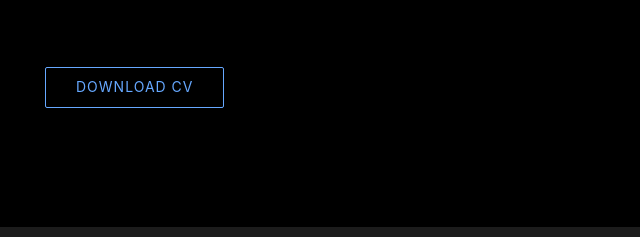
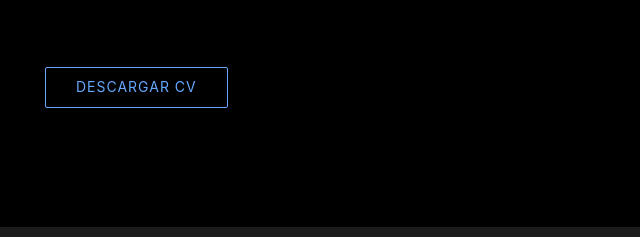
Before and after one commit to jotad9/portfolio, a website built with Vite: page index.html in a window 1280 px wide. Shown: the part 377-614 px from the top of the page, 0-640 px from the left. Built offline with nearby package versions, Linux system fonts and the light colour scheme.

Commit message:
subo cv al proyecto

```diff
--- a/index.html
+++ b/index.html
@@ -95,8 +95,8 @@
 							<p class="intro" data-section="hero" data-value="intro">Soy un apasionado de la programación, me encanta aprender y tener retos que me ayuden a crecer como profesional.</p>
 
 							<div class="hero-btn-container">
-								<a href="https://drive.google.com/file/d/1JcRBzoksFClfCGGVU_tU0KtBVEFGhtZo/view?usp=sharing" class="btn hire-btn" data-section="hero" data-value="button">
-									Download CV
+								<a href="/public/curriculum .pdf" download class="btn hire-btn" data-section="hero" data-value="button">
+									Descargar CV
 								</a>
 							</div>
 						</div>
```
Also changed, not shown: docs/index.html (+2 -2 lines), 2 other files.
